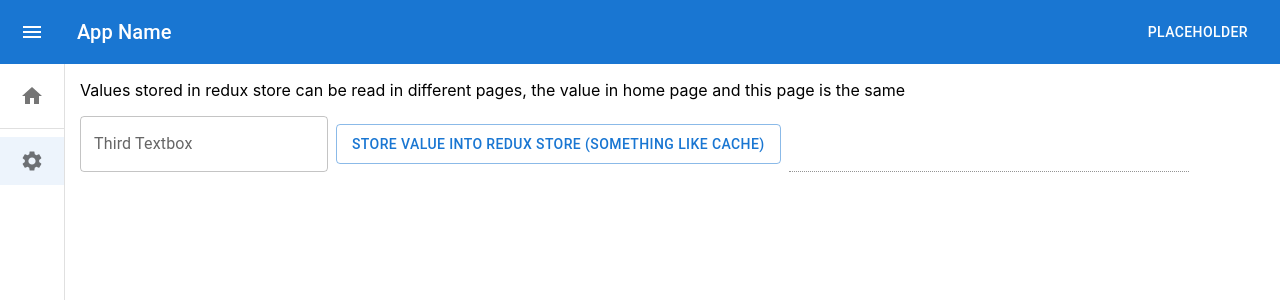
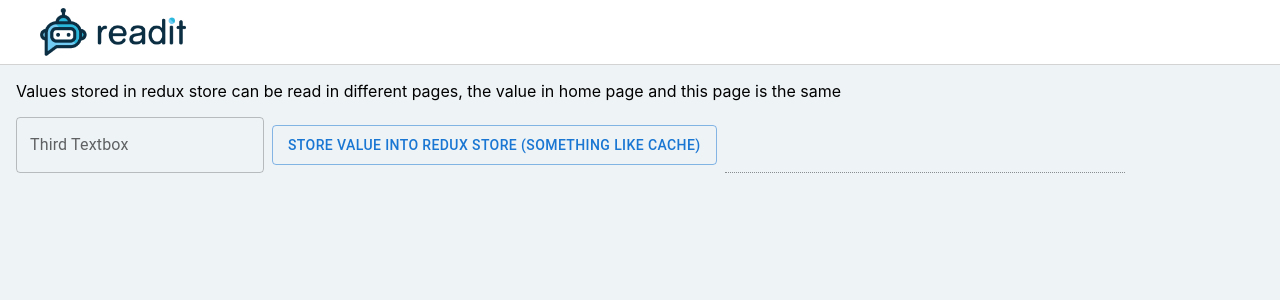
Before and after one commit to yeebinrong/tic2601, a React (Create React App) app in the folder frontend/: page /settings in a window 1280 px wide. Shown: the top 300 px of the page. Built offline with nearby package versions, Linux system fonts and the light colour scheme.

Commit message:
added login page, wip register and implement logic

```diff
--- a/frontend/src/App.js
+++ b/frontend/src/App.js
@@ -3,15 +3,18 @@ import React from "react";
 import "./App.scss";
 import HomePage from "./pages/home-page";
 import SettingPage from "./pages/setting-page";
+import LoginComponent from "./components/LoginComponent/LoginComponent";
 import { Provider } from "react-redux";
 import store from "./state/store";
 
 const App = () => {
   return (
+    <React.StrictMode>
       <Provider store={store}>
         <BrowserRouter>
           <Routes>
-          <Route path="/" exact element={<HomePage />} />
+            <Route path="/login" exact element={<LoginComponent />} />
+            <Route path="/home" exact element={<HomePage />} />
             <Route path="/settings" exact element={<SettingPage />} />
             <Route
               path="*"
@@ -24,6 +27,7 @@ const App = () => {
           </Routes>
         </BrowserRouter>
       </Provider>
+    </React.StrictMode>
   );
 };
 
--- a/frontend/src/App.scss
+++ b/frontend/src/App.scss
@@ -1,50 +1,29 @@
+body {
+  background-color: #eef3f6;
+}
+
+.main-logo {
+  height: 96px;
+}
+
 .app-main {
   height: 100vh;
 }
 
-.app-drawer-main {
-  .MuiDrawer-paper {
-    background-color: white;
-  }
+.app-bar {
+  background-color: white !important;
+  border-bottom: 1px solid lightgray;
 }
 
-.app-drawer-close {
-  .MuiPaper-root {
-    overflow: hidden;
-    width: 64px !important;
-    margin-top: 64px !important;
-  }
-}
-
-.app-drawer-open {
-  .MuiPaper-root {
-    width: 240px !important;
-    margin-top: 64px !important;
-  }
-}
-
-.app-drawer-filler-close {
-  width: 64px !important;
-}
-
-.app-drawer-filler-open {
-  width: 240px !important;
-}
-
-.app-drawer-header {
-  .MuiIconButton-root {
-    display: flex;
-    margin-left: auto;
-    margin-top: 9px;
-    svg {
-      font-size: 30px;
-      color: white;
-    }
-  }
-  min-height: 64px;
-  width: 216px;
+.app-bar-logo {
+  margin-left: 16px;
+  height: 48px;
 }
 
 .main-router-content {
   margin: 20px 20px 20px 260px;
 }
+
+.full-width-class {
+  width: 100% !important;
+}
--- /dev/null
+++ b/frontend/src/components/LoginComponent/LoginComponent.js
@@ -0,0 +1,80 @@
+import { Button, FormControl, FormGroup, FormHelperText, Input, InputLabel, TextField, Typography } from "@mui/material";
+import React from "react";
+import { sendMessageApi } from "../../apis/app-api";
+import "./LoginComponent.scss";
+import { MainActions } from "../../state/actions";
+import { actions as MainSagaActions } from "../../state/sagas/main.saga";
+import { MainSelectors } from "../../state/selectors";
+import { connect } from "react-redux";
+
+class LoginComponent extends React.Component {
+  constructor(props) {
+    super(props);
+
+    this.state = {
+      firstTextFieldValue: "",
+    };
+  }
+
+  handleSubmit = () => {
+
+  };
+
+  render() {
+    return (
+      <div className={"login-container"}>
+        <img src="/static/readit_logo.png" className={'main-logo'} alt="readit logo" />
+        <div className={"login-panel"}>
+          <Typography className={'login-panel-main-title'}>
+            Login with Readit
+          </Typography>
+          <form onSubmit={this.handleSubmit} className={'full-width-class'}>
+            <FormControl className={'full-width-class'}>
+              <TextField
+                className={'login-panel-text-field'}
+                size="small"
+                // error
+                label="Username"
+                // helperText="Enter your username."
+              />
+              <TextField
+                // error
+                size="small"
+                className={'login-panel-text-field'}
+                label="Password"
+                // helperText="Enter your username."
+              />
+              <div>
+                <Button
+                  disableRipple
+                  style={{ backgroundColor: 'transparent' }}
+                >
+                  Need an account?
+                </Button>
+                <Button
+                  type="submit"
+                  className={"login-panel-main-button"}
+                  variant="contained"
+                >
+                  Login
+                </Button>
+              </div>
+            </FormControl>
+          </form>
+        </div>
+      </div>
+    );
+  }
+}
+
+const mapStateToProps = (state) => ({
+  value: MainSelectors.getValue(state),
+  valueFromBackend: MainSelectors.getValueFromBackend(state),
+});
+
+const mapDispatchToProps = {
+  setValue: MainActions.setValue,
+  getValueFromBackend: MainSagaActions.getBackEndValue,
+};
+
+export default connect(mapStateToProps, mapDispatchToProps)(LoginComponent);
--- /dev/null
+++ b/frontend/src/components/LoginComponent/LoginComponent.scss
@@ -0,0 +1,28 @@
+.login-container {
+  text-align: center;
+  margin-top: 128px;
+}
+
+.login-panel {
+    margin: 16px auto auto auto;
+    padding: 32px 16px 32px 16px;
+    width: 460px;
+    height: 280px;
+    border-radius: 10px;
+    background-color: white;
+}
+
+.login-panel-main-title {
+  padding: 18px 36px 36px 36px;
+  color: gray;
+}
+
+.login-panel-text-field {
+    margin: 0 32px 32px 32px !important;
+    background-color: #f8fdff;
+}
+
+.login-panel-main-button {
+  width: 160px;
+  margin-left: 72px !important;
+}
--- a/frontend/src/pages/base-page.js
+++ b/frontend/src/pages/base-page.js
@@ -1,10 +1,6 @@
 import {
   AppBar,
   Button,
-  Divider,
-  Drawer,
-  IconButton,
-  List,
   Toolbar,
   Typography,
 } from "@mui/material";
@@ -24,89 +20,18 @@ class BasePage extends React.Component {
     };
   }
 
-  setDrawer = (bool) => {
-    this.setState({
-      isDrawerOpen: bool,
-    });
-  };
-
   render() {
     return (
       <>
-        <AppBar position="static" open variant="dense">
+        <AppBar className={'app-bar'} position="static" open variant="dense">
           <Toolbar>
-            <IconButton
-              disableRipple
-              color="inherit"
-              onClick={() => this.setDrawer(!this.state.isDrawerOpen)}
-              edge="start"
-              className={"app-menu-btn"}
-              style={{
-                marginRight: 5,
-                ...(this.state.isDrawerOpen && { display: "none" }),
-              }}
-            >
-              <MenuIcon />
-            </IconButton>
-            {this.state.isDrawerOpen && (
-              <div className={"app-drawer-header"}>
-                <IconButton
-                  disableRipple
-                  onClick={() => this.setDrawer(!this.state.isDrawerOpen)}
-                >
-                  <ChevronLeftIcon />
-                </IconButton>
-              </div>
-            )}
-            <Typography
-              variant="h6"
-              style={{ marginLeft: "20px" }}
-              className={"app-menu-title"}
-            >
-              App Name
-            </Typography>
+            <img src="/static/readit_logo.png" className={'app-bar-logo'} alt="readit logo" />
             <Button color="inherit" style={{ marginLeft: "auto" }}>
               PLACEHOLDER
             </Button>
           </Toolbar>
         </AppBar>
-        <Drawer
-          open
-          variant={"persistent"}
-          className={`app-drawer-main ${
-            this.state.isDrawerOpen ? "app-drawer-open" : "app-drawer-close"
-          }`}
-        >
-          <List>
-            <NavigateButton
-              text={"Home"}
-              url={"/"}
-              icon={<HomeIcon />}
-              isDrawerOpen={this.state.isDrawerOpen}
-              closeDrawer={() => this.setDrawer(false)}
-            />
-          </List>
-          <Divider />
-          <List>
-            <NavigateButton
-              text={"Settings"}
-              url={"/settings"}
-              icon={<SettingsIcon />}
-              isDrawerOpen={this.state.isDrawerOpen}
-              closeDrawer={() => this.setDrawer(false)}
-            />
-          </List>
-        </Drawer>
-        <div style={{ display: "flex" }}>
-          <div
-            className={`${
-              this.state.isDrawerOpen
-                ? "app-drawer-filler-open"
-                : "app-drawer-filler-close"
-            }`}
-          />
-          {this.props.component}
-        </div>
+        {this.props.component}
       </>
     );
   }
```
Also changed, not shown: frontend/public/static/readit_logo.png (added). Lines whose indentation alone changed are shown as unchanged.
